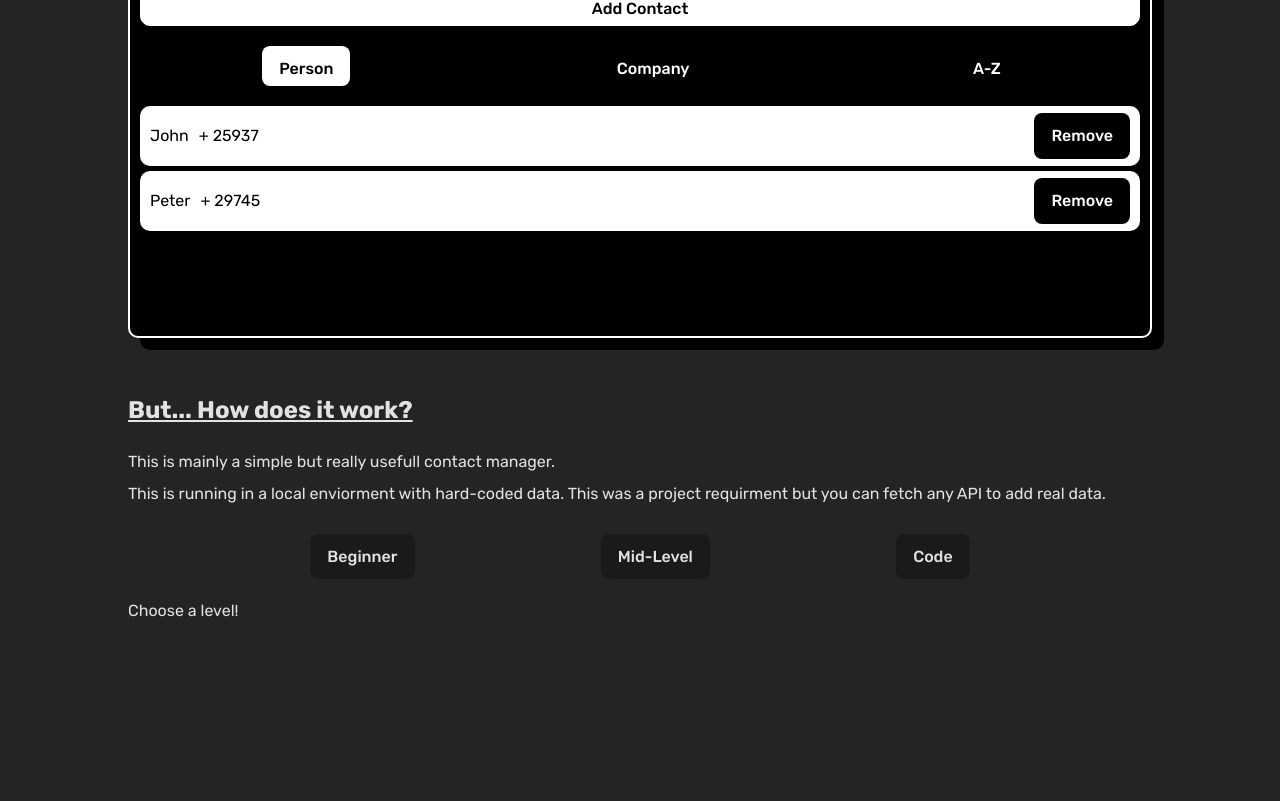
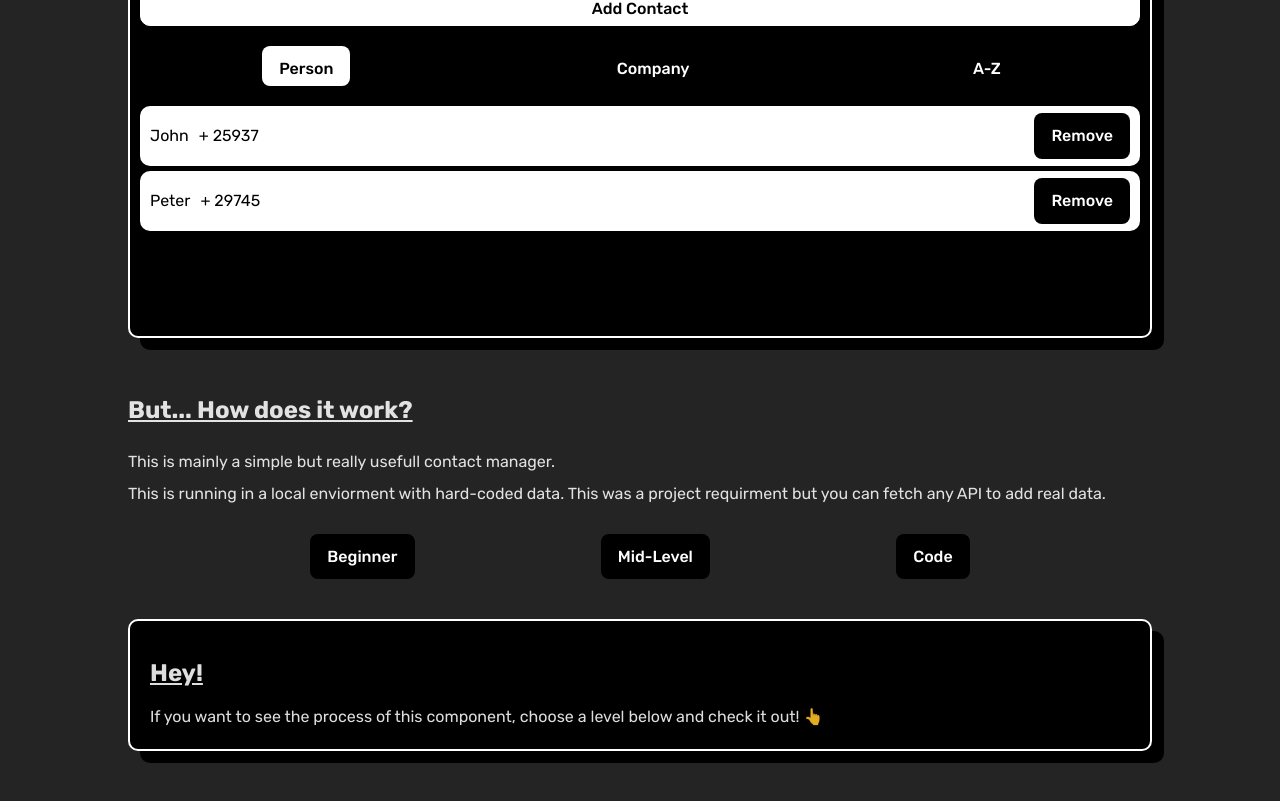
Before and after one commit to kinxori/inxel-test, a React (Vite) app: page / in a window 1280 px wide. Shown: the part 462-1263 px from the top of the page. Before the commit the page ends 1205 px from the top, so only its background shows below. Built offline with nearby package versions, Linux system fonts and the light colour scheme.

Commit message:
updated content number 57

```diff
--- a/src/App.jsx
+++ b/src/App.jsx
@@ -30,18 +30,42 @@ export default function App() {
         <div className="w-[100%] my-5 mx-auto">
           <div className="flex gap-1 justify-evenly ">
             <div>
-              <button onClick={() => setPanel("beginner")}>Beginner</button>
+              <button onClick={() => setPanel("beginner")} className="bg-black text-white">
+                Beginner
+              </button>
             </div>
             <div>
-              <button onClick={() => setPanel("mid-level")}>Mid-Level</button>
+              <button onClick={() => setPanel("mid-level")} className="bg-black text-white">
+                Mid-Level
+              </button>
             </div>
             <div>
-              <button onClick={() => setPanel("code")}>Code</button>
+              <button onClick={() => setPanel("code")} className="bg-black text-white">
+                Code
+              </button>
             </div>
           </div>
           <div className="my-5     ">
             {panel === "" ? (
-              <div>Choose a level!</div>
+              <div
+                className="
+                rounded-[10px]
+                border-[2px]
+                border-white
+                my-10
+                bg-black
+                overflow-hidden
+                drop-shadow-[12px_12px_0px_rgba(0,0,0,1)]
+                box-border
+                p-5
+                "
+              >
+                <h3 className="text-[24px] underline leading-[24px] font-bold my-5  ">Hey!</h3>
+                <p>
+                  If you want to see the process of this component, choose a level below and check
+                  it out! 👆
+                </p>
+              </div>
             ) : panel === "beginner" ? (
               <BegginerLevel />
             ) : panel === "mid-level" ? (
```
